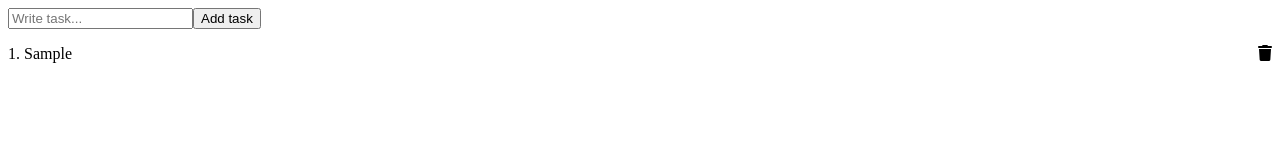
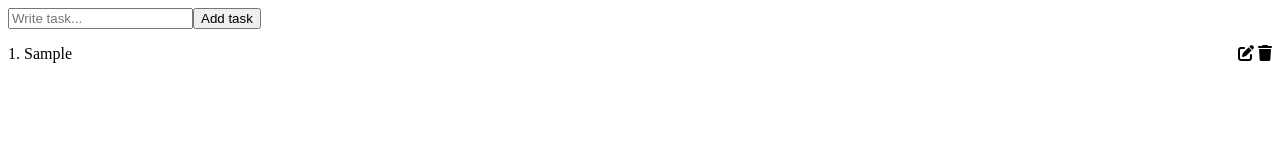
Before and after one commit to Zekumoru/top-react-list, a React (Create React App) app: page / in a window 1280 px wide. Both pictures are taken after typing "Sample" into the empty fields and a click on the button "Add task". Shown: the top 160 px of the page. Built offline with nearby package versions, Linux system fonts and the light colour scheme.

Commit message:
Add edit icon

```diff
--- a/src/components/OverviewItem.js
+++ b/src/components/OverviewItem.js
@@ -8,10 +8,13 @@ class OverviewItem extends React.Component {
       <li className="OverviewItem">
         <span className="number">{number}.</span>
         <span className="text">{item.task}</span>
-        <i
-          className="fa-solid fa-trash"
-          onClick={() => onDeleteTask(item.id)}
-        />
+        <span className="buttons">
+          <i className="fa-solid fa-pen-to-square" />
+          <i
+            className="fa-solid fa-trash"
+            onClick={() => onDeleteTask(item.id)}
+          />
+        </span>
       </li>
     );
   }
--- a/src/components/OverviewItem.scss
+++ b/src/components/OverviewItem.scss
@@ -5,8 +5,13 @@
     margin-right: 4px;
   }
 
+  .buttons {
+    display: flex;
+    gap: 4px;
+    margin-left: auto;
+  }
+
   i {
-    margin-left: auto;
     cursor: pointer;
   }
 }
```
